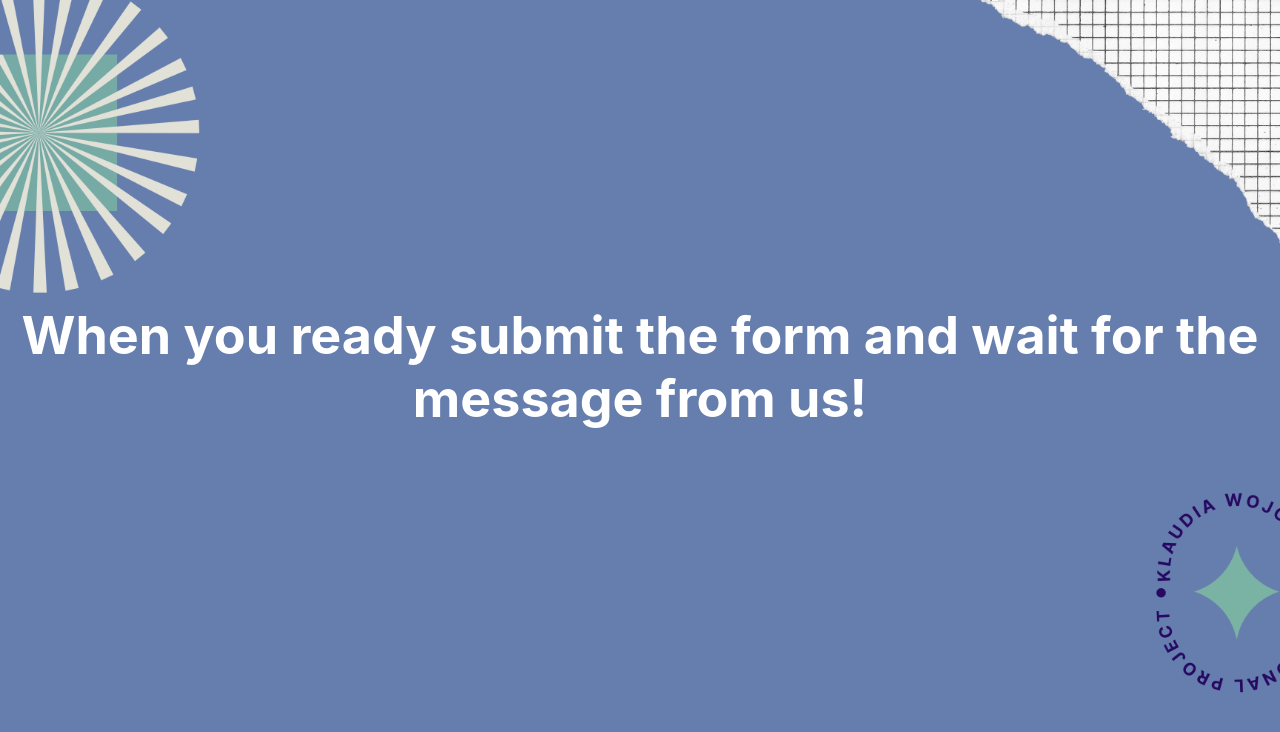
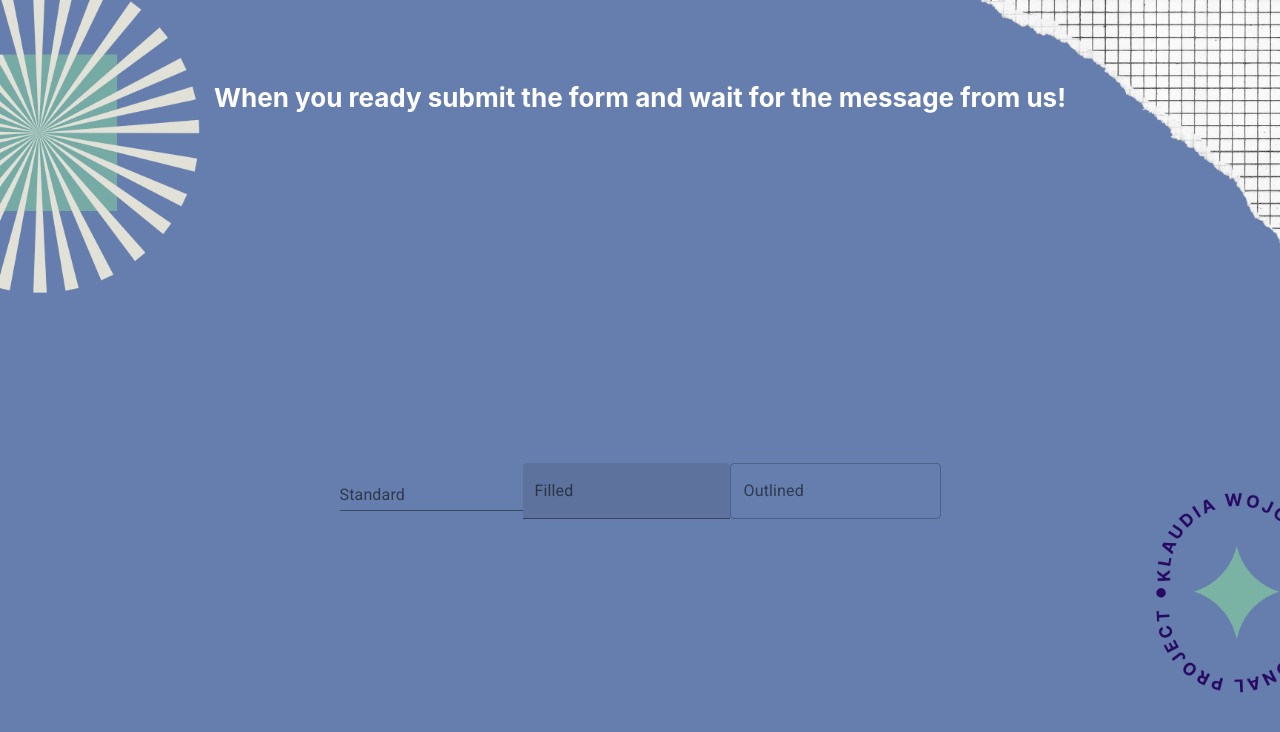
Before and after one commit to claudmiine/SignUpParty, a React (Create React App) app: page /signup in a window 1280 px wide. Shown: the top 732 px of the page. Built offline with nearby package versions, Linux system fonts and the light colour scheme.

Commit message:
signup page changed

```diff
--- a/public/index.html
+++ b/public/index.html
@@ -7,6 +7,10 @@
     <meta name="viewport" content="width=device-width, initial-scale=1" />
     <meta name="theme-color" content="#000000" />
     <meta name="description" content="Web site created using create-react-app" />
+    <meta
+  name="viewport"
+  content="minimum-scale=1, initial-scale=1, width=device-width"
+/>
     <!-- <link rel="apple-touch-icon" href="%PUBLIC_URL%/logo192.png" /> -->
     <link rel="manifest" href="%PUBLIC_URL%/manifest.json" />
     <link rel="preconnect" href="https://fonts.googleapis.com">
@@ -16,6 +20,7 @@
       rel="stylesheet">
       <link rel="stylesheet" href="https://fonts.googleapis.com/css?family=Roboto:300,400,500,700&display=swap" />
       <link rel="stylesheet" href="https://fonts.googleapis.com/icon?family=Material+Icons" />
+
     <title>Sign Up Party</title>
   </head>
 
--- a/src/App.css
+++ b/src/App.css
@@ -2,10 +2,6 @@
   text-align: center;
 }
 
-.App-logo {
-  height: 40vmin;
-  pointer-events: none;
-}
 .background {
   background-image: url("./images/background2.png");
   background-size: cover;
@@ -19,11 +15,15 @@
   justify-content: center;
   font-size: calc(10px + 2vmin);
   color: white;
+
+
 }
+.App-header h1 {
+ margin: 0 auto;
+    padding: 0;
+    -webkit-margin-before: 0em;
+    -webkit-margin-after: 0em;
+    float: left;
+    margin-top: 0px;
 
-.App-header h1 {
-margin-bottom: 100px;
 }
-.App-link {
-  color: #61dafb;
-}
--- a/src/App.js
+++ b/src/App.js
@@ -1,13 +1,11 @@
 import './App.css';
-import Signup from'./Signup.js';
-import Home from'./Home.js';
+import Signup from './Signup.js';
+import Home from './Home.js';
 import React from "react";
 import {
   BrowserRouter as Router,
   Switch,
-  Route,
-  Link,
-  NavLink
+  Route
 } from "react-router-dom";
 
 // This site has 3 pages, all of which are rendered
@@ -22,21 +20,6 @@ import {
 export default function BasicExample() {
   return (
     <Router>
-      <div className="App background">
-      <header className="App-header">
-        {/* <ul>
-          <li>
-            <Link to="/">Home</Link>
-          </li>
-        </ul> */}
-
-        {/*
-          A <Switch> looks through all its children <Route>
-          elements and renders the first one whose path
-          matches the current URL. Use a <Switch> any time
-          you have multiple routes, but you want only one
-          of them to render at a time
-        */}
       <Switch>
         <Route exact path="/">
           <Home />
@@ -45,8 +28,6 @@ export default function BasicExample() {
           <Signup />
         </Route>
       </Switch>
-        </header>
-      </div>
     </Router>
   );
 }
--- a/src/Home.css
+++ b/src/Home.css
@@ -2,3 +2,15 @@
  margin-bottom: 400px;
 
 } */
+.Button {
+    background: 'linear-gradient(45deg, #FE6B8B 30%, #FF8E53 90%)';
+    boxShadow: '0 3px 5px 2px rgba(255, 105, 135, .3)';
+    color: 'white';
+    height: 48;
+    padding: '0 30px'
+    }
+
+.App-header h1 {
+margin-bottom: 150px;
+margin-top: 0;
+}
--- a/src/Home.js
+++ b/src/Home.js
@@ -11,6 +11,8 @@ import {
 
 export default function Home() {
   return (
+    <div className="App background">
+      <header className="App-header">
         <div>
           <h1>Sign up for a Cyber party!</h1>
 
@@ -18,10 +20,13 @@ export default function Home() {
             <p>Here is where your journey starts.</p>
             <p>Click the button, sign up and wait for the message from us.</p>
             <Link to="/signup">
-          <Button variant="contained">Sign Up now!</Button>
+              <Button className='button-signup' variant="contained" color='primary' size='large'>Sign Up now!</Button>
             </Link>
           </div>
         </div>
+      </header>
+    </div>
+
 
 
   );
--- a/src/Signup.css
+++ b/src/Signup.css
@@ -0,0 +1,11 @@
+.signup-page {
+  display: flex;
+  flex-direction: column;
+  align-items: top;
+  justify-content: top;
+  margin: 200px;
+}
+
+.message {
+  font-size: calc(10px + 2vmin);
+  }
--- a/src/Signup.js
+++ b/src/Signup.js
@@ -1,5 +1,6 @@
 import './Signup.css';
 import React from "react";
+import TextField from '@material-ui/core/TextField';
 import ReactDOM from 'react-dom';
 import {
   BrowserRouter as Router,
@@ -11,9 +12,17 @@ import {
 
 export default function Signup() {
   return (
-    <div className='signup-page'>
-      <h1>When you ready submit the form and wait for the message from us!</h1>
-
+    <div className="App background">
+      <header className="App-header">
+        <h1 className='message'>When you ready submit the form and wait for the message from us!</h1>
+        <div className='signup-page'>
+          <form>
+            <TextField id="standard-basic" label="Standard" />
+            <TextField id="filled-basic" label="Filled" variant="filled" />
+            <TextField id="outlined-basic" label="Outlined" variant="outlined" />
+          </form>
+        </div>
+      </header>
     </div>
   );
 }
```
Lines whose indentation alone changed are shown as unchanged.
